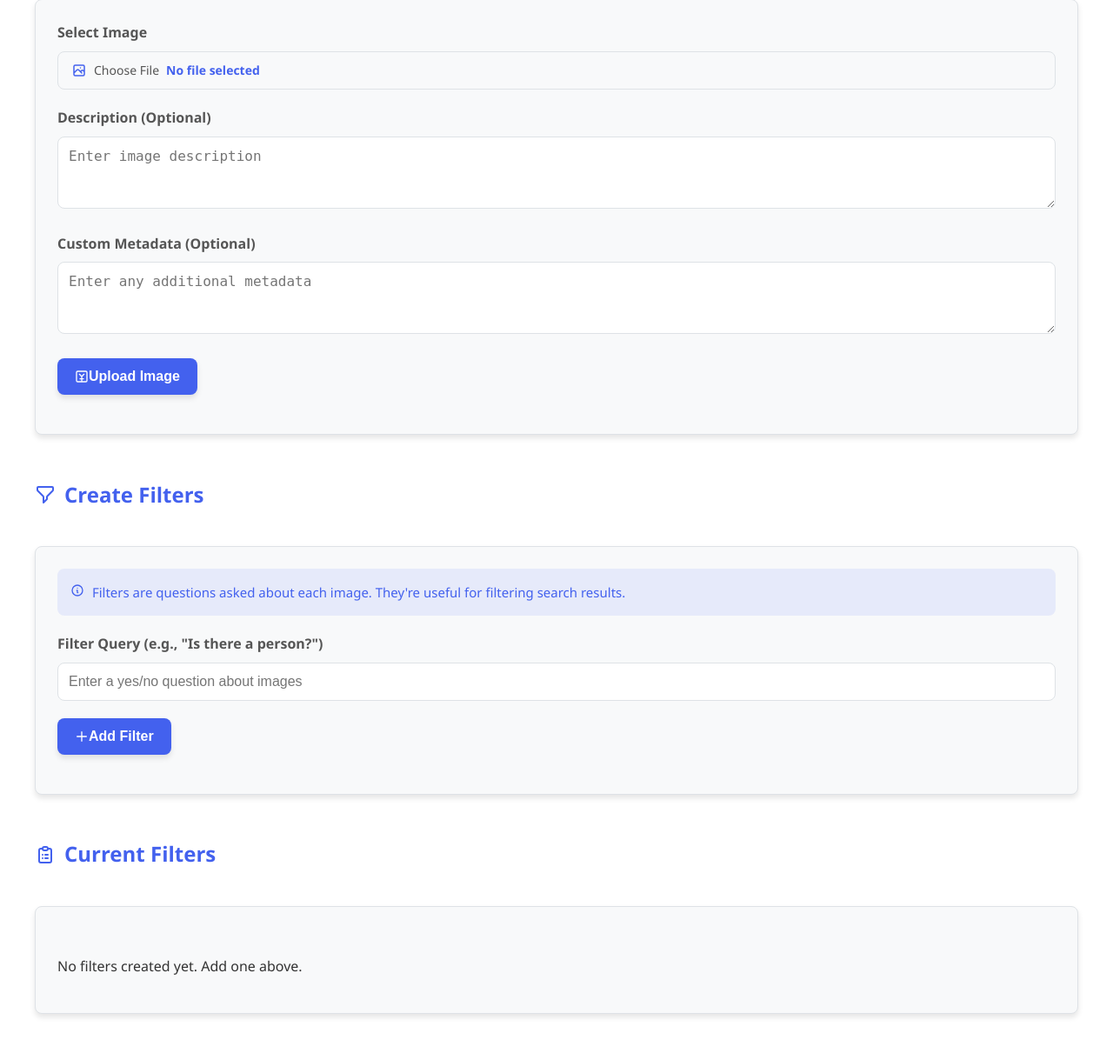
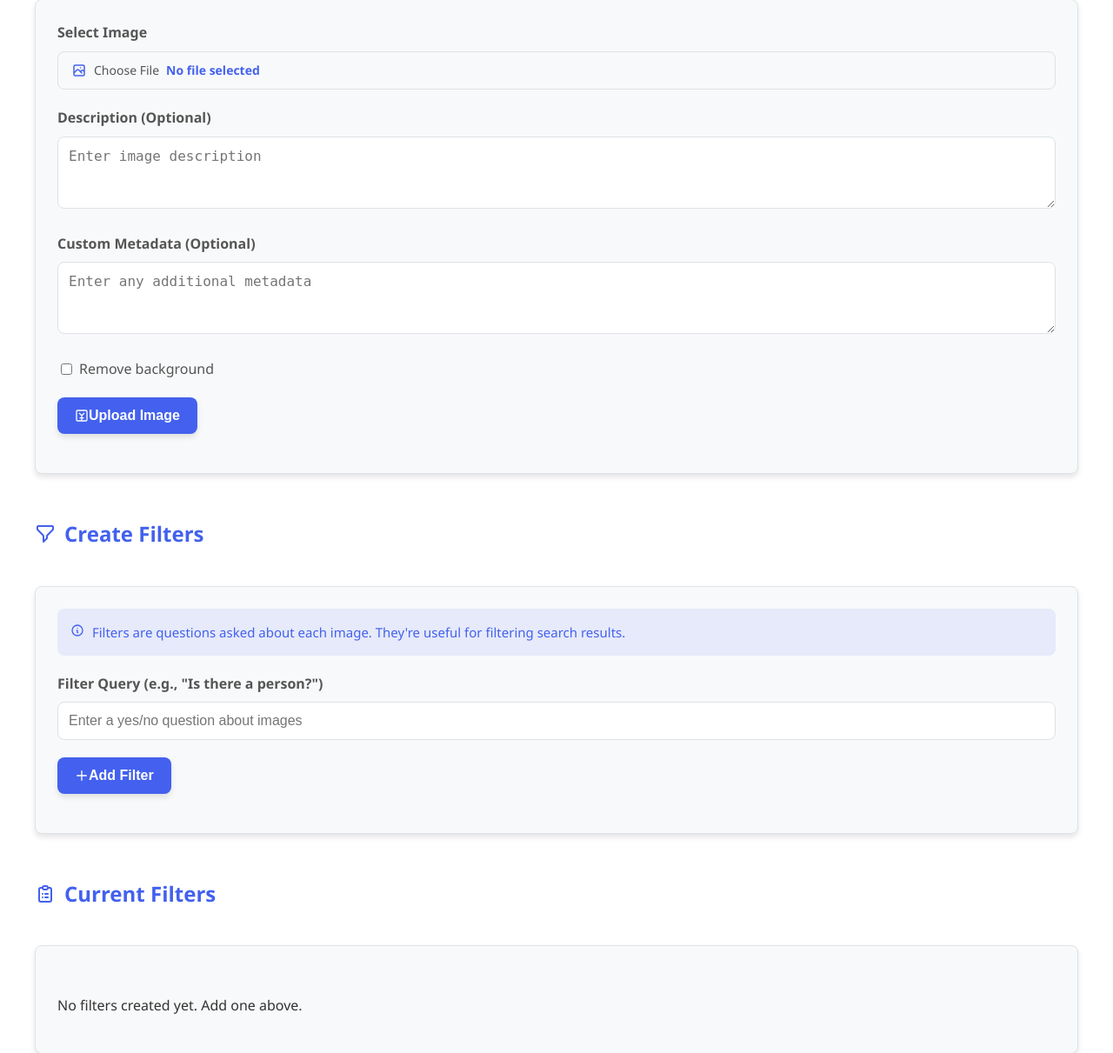
Before and after one commit to parsakhaz/multimodal-image-similarity-search, a FastAPI app: page /manage in a window 1280 px wide. Shown: the part 305-1516 px from the top of the page at 87% size. Before the commit the page ends 1475 px from the top, so only its background shows below. Run offline with FastAPI, Linux system fonts and the light colour scheme.

Commit message:
make remove background a flag that defaults to false

```diff
--- a/app.py
+++ b/app.py
@@ -175,7 +175,8 @@ def process_image(
     image: Image.Image,
     filename: str,
     description: Optional[str] = None,
-    custom_metadata: Optional[str] = None
+    custom_metadata: Optional[str] = None,
+    remove_bg: bool = False
 ) -> Tuple[Dict, bool]:
     """Process image and store in ChromaDB
 
@@ -208,12 +209,17 @@ def process_image(
         torch.save(encoded_image, encoded_path)
         logger.info(f"Encoded image saved to {encoded_path}")
 
-    # Remove background
-    try:
-        clean_image = remove_background(image)
-    except Exception as e:
-        logger.error(f"Background removal error: {e}")
-        clean_image = image
+    # Remove background if requested
+    clean_image = image
+    if remove_bg:
+        try:
+            logger.info(f"Removing background for image {image_id}")
+            clean_image = remove_background(image)
+        except Exception as e:
+            logger.error(f"Background removal error: {e}")
+            clean_image = image
+    else:
+        logger.info(f"Skipping background removal for image {image_id}")
 
     # Save processed image
     processed_path = f"static/processed/{image_id}.png"
@@ -784,6 +790,7 @@ async def upload_image(
     file: UploadFile = File(...),
     description: str = Form(None),
     custom_metadata: str = Form(None),
+    remove_bg: bool = Form(False),
     request: Request = None
 ):
     """Upload and process an image"""
@@ -838,7 +845,7 @@ async def upload_image(
     logger.info(f"Original image saved to {original_path}")
 
     # Process image
-    result, is_new_upload = process_image(image, file.filename, description, custom_metadata)
+    result, is_new_upload = process_image(image, file.filename, description, custom_metadata, remove_bg)
     logger.info(f"Image processed successfully: {result['id']}")
 
     # Check if request is AJAX (from the manage page)
@@ -1202,7 +1209,7 @@ async def upload_sample_images():
                 custom_metadata = f"Sample image loaded from {file_path}. This is an automatically processed sample."
 
                 # AI caption will automatically be added to custom_metadata in the process_image function
-                result, is_new_upload = process_image(image, filename, description, custom_metadata)
+                result, is_new_upload = process_image(image, filename, description, custom_metadata, remove_bg=False)
 
                 if is_new_upload:
                     uploaded_new.append(f"{filename} - {result['id']} - Caption: {result.get('ai_caption', 'None')}")
--- a/templates/manage.html
+++ b/templates/manage.html
@@ -251,6 +251,29 @@
                 padding: 20px;
             }
         }
+
+        .image-popup .caption {
+            margin-top: 0.5rem;
+            color: #666;
+        }
+
+        /* Checkbox styling */
+        .checkbox-wrapper {
+            display: flex;
+            align-items: center;
+            margin-bottom: 0.5rem;
+        }
+
+        .checkbox-wrapper input[type="checkbox"] {
+            margin-right: 0.5rem;
+        }
+
+        .checkbox-wrapper label {
+            margin: 0;
+            font-weight: normal;
+        }
+
+        /* Image container styling */
     </style>
 </head>
 <body>
@@ -311,6 +334,13 @@
                 <div class="form-group">
                     <label for="custom_metadata">Custom Metadata (Optional)</label>
                     <textarea id="custom_metadata" name="custom_metadata" rows="3" placeholder="Enter any additional metadata"></textarea>
+                </div>
+
+                <div class="form-group">
+                    <div class="checkbox-wrapper">
+                        <input type="checkbox" id="remove_bg" name="remove_bg" value="true">
+                        <label for="remove_bg">Remove background</label>
+                    </div>
                 </div>
 
                 <div class="form-group">
```
